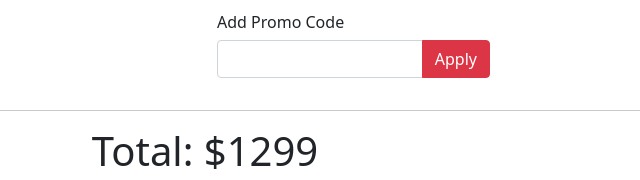
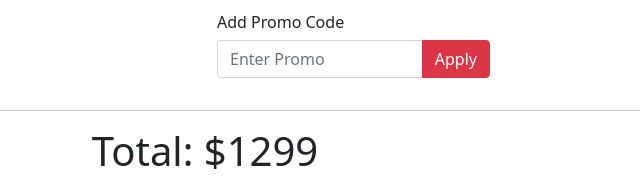
Before and after one commit to H-K-R/mac-book-pro, a plain HTML site: page index.html in a window 1280 px wide. Shown: the part 997-1177 px from the top of the page, 435-1075 px from the left. Drawn offline with Linux system fonts and the light colour scheme.

Commit message:
commit here

```diff
--- a/index.html
+++ b/index.html
@@ -85,7 +85,7 @@
                     <!-- apply cupon btn -->
                     <h6>Add Promo Code</h6>
                     <div class="input-group mb-3">
-                        <input id="apply-input" type="text" class="form-control" aria-label="Recipient's username"
+                        <input id="apply-input" type="text" placeholder="Enter Promo" class="form-control" aria-label="Recipient's username"
                             aria-describedby="button-addon2">
                         <button onclick="promoApply()" class="btn btn-danger" type="button"
                             id="button-addon2">Apply</button>
```
